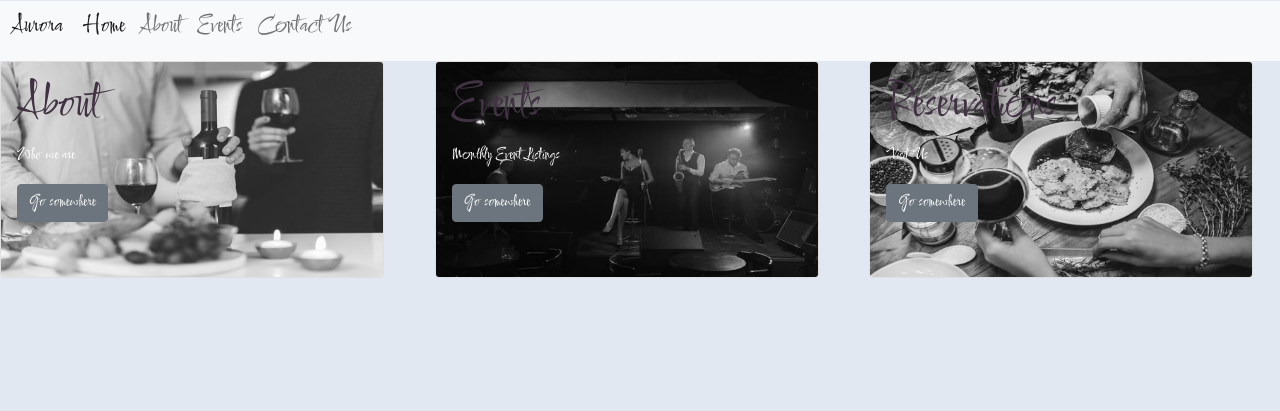
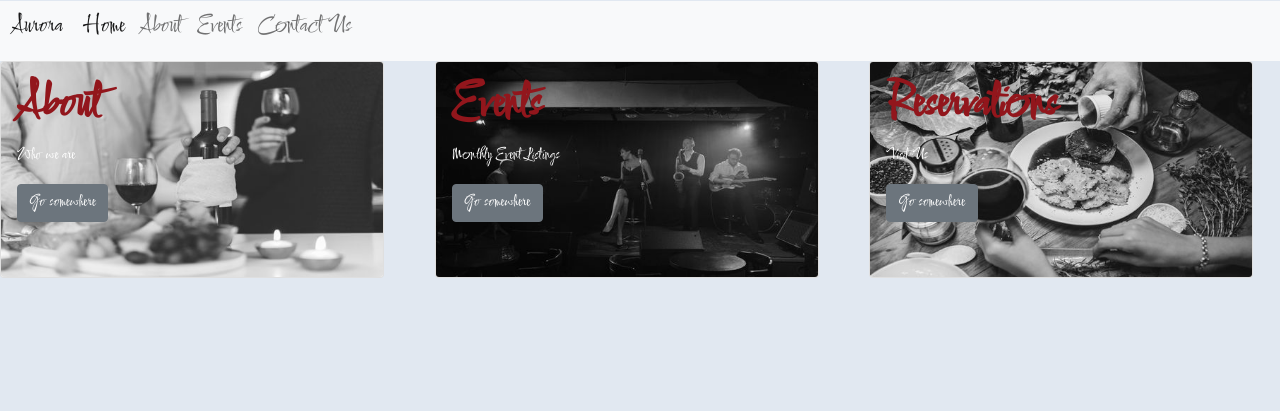
Before and after one commit to LisaHarrison08/Aurora, a PHP site: page / in a window 1280 px wide. Shown: the part 250-661 px from the top of the page. Run offline with PHP 8.4, Linux system fonts and the light colour scheme; some libraries are stand-ins or nearby versions.

Commit message:
card styling

```diff
--- a/contactus.html
+++ b/contactus.html
@@ -58,7 +58,7 @@
         <div class="navbar-nav">
           <a class="nav-link active" aria-current="page" href="index.html">Home</a>
           <a class="nav-link" href="about.html">About</a>
-          <a class="nav-link" href="#">Events</a>
+          <a class="nav-link" href="events.html">Events</a>
           <a class="nav-link" href="#">Contact Us</a>
         </div>
       </div>
--- a/css/styles.css
+++ b/css/styles.css
@@ -47,6 +47,9 @@ header {
 .overlay, h1, h2 {
   margin-left: 100px; }
 
+.card-title {
+  color: #92161c; }
+
 /* About Page */
 /* Contact Page */
 /* Sites Page */
--- a/css/styles.scss
+++ b/css/styles.scss
@@ -7,6 +7,8 @@ $color-dark: #37223a;
 $color-black-transparent: rgba(0, 0, 0, 0.5);
 $color-background:rgb(235, 235, 235);
 $color-header:#e1e8f1;
+
+$card-title:#92161c;
 
 $body-font: 'Comforter', cursive;
 $header-font: 'Satisfy', cursive;
@@ -68,6 +70,9 @@ header  {
   margin-left: 100px;
 }
 
+.card-title{
+	color:$card-title;
+}
 
 
 /* About Page */
--- a/events.html
+++ b/events.html
@@ -25,8 +25,8 @@
       <div class="row">
         <div class="col">
           <video width="340" height="240" autoplay loop muted>
-            <source src="media/wine.mp4" type="video/mp4">
-            <source src="media/wine.webm" type="video/webm">
+            <source src="img/wine.mp4" type="video/mp4">
+            <source src="img/wine.webm" type="video/webm">
           </video>
         </div>
 
@@ -58,7 +58,7 @@
         <div class="navbar-nav">
           <a class="nav-link active" aria-current="page" href="index.html">Home</a>
           <a class="nav-link" href="about.html">About</a>
-          <a class="nav-link" href="#">Events</a>
+          <a class="nav-link" href="events.html">Events</a>
           <a class="nav-link" href="contactus.html">Contact Us</a>
         </div>
       </div>
--- a/index.html
+++ b/index.html
@@ -36,12 +36,12 @@
           <h2>Distinctly different</h2>
         </div>
 
-        <div class="col-md-4 col-xl-2 mt-4">
+        <!-- <div class="col-md-4 col-xl-2 mt-4"> -->
+        <!-- create reservation form modal button -->
+        <!-- <button role="button" class="btn btn-lg btn-secondary" data-toggle="modal" data-target="#reserveModal"
+            data-html="true">Reservations</button>
+        </div> -->
 
-          <!-- create reservation form modal button -->
-          <button role="button" class="btn btn-lg btn-secondary" data-toggle="modal" data-target="#reserveModal"
-            data-html="true">Reservations</button>
-        </div>
       </div>
     </div>
   </header>
@@ -73,7 +73,7 @@
       <div class="card text-white" style="width: 24rem;">
         <img src="img/reserve1.jpg" class="card-img" alt="...">
         <div class="card-img-overlay">
-          <h5 class="card-title">About</h5>
+          <h5 class="card-title"><strong>About</strong></h5>
           <p class="card-text">Who we are</p>
           <a href="#" class="btn btn-secondary">Go somewhere</a>
         </div>
@@ -84,20 +84,21 @@
       <div class="card text-white" style="width: 24rem;">
         <img src="img/events1.jpg" class="card-img" alt="...">
         <div class="card-img-overlay">
-          <h5 class="card-title">Events</h5>
+          <h5 class="card-title"><strong>Events</strong></h5>
           <p class="card-text">Monthly Event Listings</p>
           <a href="events.html" class="btn btn-secondary">Go somewhere</a>
         </div>
       </div>
     </div>
 
+    <!-- Link this image to a reservations modal... -->
     <div class="col-4">
       <div class="card text-white" style="width: 24rem;">
         <img src="img/reservations1.jpg" class="card-img" alt="...">
         <div class="card-img-overlay">
-          <h5 class="card-title">Reservations</h5>
+          <h5 class="card-title"><strong>Reservations</strong></h5>
           <p class="card-text">Visit Us</p>
-          <a href="#" class="btn btn-secondary">Go somewhere</a>
+          <a href="#reserveModal" class="btn btn-secondary">Go somewhere</a>
         </div>
       </div>
     </div>
```
